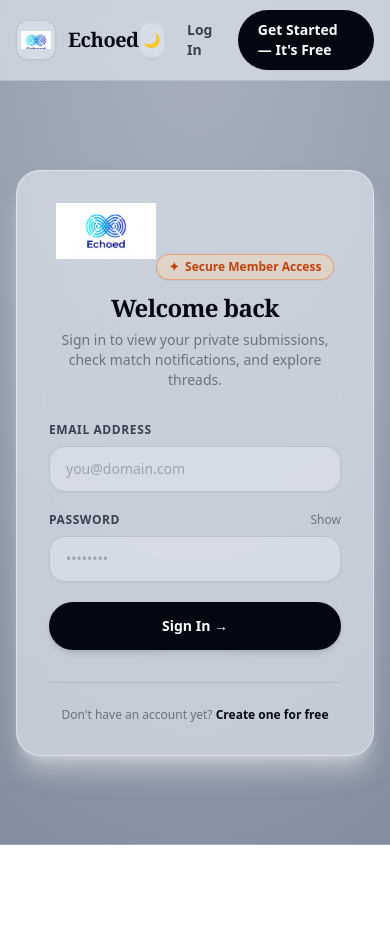
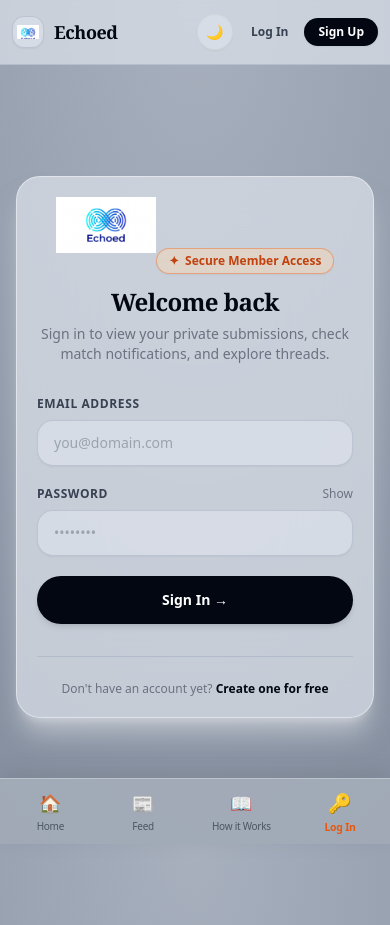
Before and after one commit to ayushkhanal1/Echoed, a Next.js app: page /login in a window 390 px wide. Before the commit the page ends 845 px from the top, so only its background shows below. Built offline with nearby package versions, Linux system fonts and the light colour scheme; no server answers.

Commit message:
feat: complete mobile responsiveness with fixed bottom navigation bar and adaptive layout

```diff
--- a/src/app/(auth)/login/page.tsx
+++ b/src/app/(auth)/login/page.tsx
@@ -56,7 +56,7 @@
   };
 
   return (
-    <div className="w-full max-w-lg rounded-3xl bg-white/80 backdrop-blur-2xl border border-white/80 p-8 sm:p-10 shadow-xl shadow-gray-200/50">
+    <div className="w-full max-w-lg rounded-3xl bg-white/80 backdrop-blur-2xl border border-white/80 p-5 sm:p-10 shadow-xl shadow-gray-200/50">
       {/* Header with official logo */}
       <div className="text-center">
         <Link href="/" className="inline-block mb-3 hover:opacity-90 transition-opacity">
--- a/src/app/(auth)/signup/page.tsx
+++ b/src/app/(auth)/signup/page.tsx
@@ -169,7 +169,7 @@
 
   return (
     <div className="flex min-h-[calc(100vh-5rem)] items-center justify-center px-4 py-12">
-      <div className="w-full max-w-lg rounded-3xl bg-white/80 backdrop-blur-2xl border border-white/80 p-8 sm:p-10 shadow-xl shadow-gray-200/50">
+      <div className="w-full max-w-lg rounded-3xl bg-white/80 backdrop-blur-2xl border border-white/80 p-5 sm:p-10 shadow-xl shadow-gray-200/50">
         {/* Header with official logo */}
         <div className="text-center">
           <Link href="/" className="inline-block mb-3 hover:opacity-90 transition-opacity">
--- a/src/app/globals.css
+++ b/src/app/globals.css
@@ -48,9 +48,10 @@
  * TONED-DOWN LIGHT THEME (Soothing Studio Matte - No Stark White Glare)
  * =========================================================================
  */
-html:not(.dark) header {
-  background-color: rgba(165, 173, 186, 0.75) !important;
-  border-bottom-color: rgba(255, 255, 255, 0.3) !important;
+html:not(.dark) header,
+html:not(.dark) nav[aria-label="Mobile Navigation"] {
+  background-color: rgba(165, 173, 186, 0.88) !important;
+  border-color: rgba(255, 255, 255, 0.3) !important;
 }
 
 html:not(.dark) .bg-white\/95,
@@ -120,6 +121,12 @@
  * DARK THEME (Preserved as requested)
  * =========================================================================
  */
+.dark header,
+.dark nav[aria-label="Mobile Navigation"] {
+  background-color: rgba(16, 22, 34, 0.92) !important;
+  border-color: rgba(255, 255, 255, 0.1) !important;
+}
+
 .dark .bg-white\/95,
 .dark .bg-white\/90,
 .dark .bg-white\/80,
--- a/src/app/layout.tsx
+++ b/src/app/layout.tsx
@@ -1,6 +1,12 @@
-import type { Metadata } from "next";
+import type { Metadata, Viewport } from "next";
 import "./globals.css";
 import Navbar from "@/components/layout/Navbar";
+
+export const viewport: Viewport = {
+  width: "device-width",
+  initialScale: 1,
+  maximumScale: 5,
+};
 
 export const metadata: Metadata = {
   title: "Echoed — Discover Shared Human Coincidences",
@@ -40,7 +46,7 @@
       </head>
       <body className="min-h-screen text-gray-900 dark:text-gray-100 antialiased flex flex-col selection:bg-brand-500 selection:text-white transition-colors duration-200">
         <Navbar />
-        <div className="flex-1">{children}</div>
+        <div className="flex-1 pb-24 md:pb-0">{children}</div>
       </body>
     </html>
   );
--- a/src/app/notifications/NotificationsClient.tsx
+++ b/src/app/notifications/NotificationsClient.tsx
@@ -264,18 +264,18 @@
                               </button>
                             </div>
                           ) : (
-                            <div className="flex flex-wrap items-center gap-3 pt-2 border-t border-orange-200/50">
+                            <div className="flex flex-col sm:flex-row items-stretch sm:items-center gap-2.5 pt-2 border-t border-orange-200/50">
                               <button
                                 onClick={() => handleConsentAction(notif.cluster_id!, "accept")}
                                 disabled={actingId === notif.cluster_id}
-                                className="px-5 py-2.5 rounded-full bg-gray-950 hover:bg-black text-white text-xs font-semibold transition-all shadow-sm disabled:opacity-50"
+                                className="w-full sm:w-auto px-5 py-2.5 rounded-full bg-gray-950 hover:bg-black text-white text-xs font-semibold transition-all shadow-sm disabled:opacity-50 text-center"
                               >
                                 {actingId === notif.cluster_id ? "Saving..." : "✓ Confirm Authenticity & Share Publicly →"}
                               </button>
                               <button
                                 onClick={() => handleConsentAction(notif.cluster_id!, "decline")}
                                 disabled={actingId === notif.cluster_id}
-                                className="px-4 py-2.5 rounded-full border border-gray-300 hover:bg-gray-100 text-gray-700 text-xs font-semibold transition-all disabled:opacity-50"
+                                className="w-full sm:w-auto px-4 py-2.5 rounded-full border border-gray-300 hover:bg-gray-100 text-gray-700 text-xs font-semibold transition-all disabled:opacity-50 text-center"
                               >
                                 Keep 100% Private
                               </button>
--- a/src/app/submit/SubmitClient.tsx
+++ b/src/app/submit/SubmitClient.tsx
@@ -81,7 +81,7 @@
       </div>
 
       {/* Main Form Card */}
-      <div className="rounded-3xl bg-white/90 backdrop-blur-2xl border border-white/90 p-8 shadow-sm space-y-6">
+      <div className="rounded-3xl bg-white/90 backdrop-blur-2xl border border-white/90 p-5 sm:p-8 shadow-sm space-y-6">
         {/* Privacy Highlight */}
         <div className="flex items-center justify-between p-4 rounded-2xl bg-emerald-50/70 border border-emerald-200/60 text-xs text-emerald-800 font-medium">
           <div className="flex items-center gap-2">
--- a/src/app/thread/[id]/ThreadClient.tsx
+++ b/src/app/thread/[id]/ThreadClient.tsx
@@ -143,7 +143,7 @@
       </div>
 
       {/* Main Thread Header Card */}
-      <div className="rounded-3xl bg-white/90 backdrop-blur-2xl border border-white/90 p-8 sm:p-10 shadow-sm space-y-6">
+      <div className="rounded-3xl bg-white/90 backdrop-blur-2xl border border-white/90 p-5 sm:p-10 shadow-sm space-y-6">
         <div className="flex flex-wrap items-center gap-2">
           <span className="inline-flex items-center gap-1.5 px-3.5 py-1 rounded-full bg-orange-50 border border-orange-200/80 text-orange-800 font-semibold text-xs shadow-sm">
             <span>✦</span> Meta AI Verified Coincidence
@@ -156,11 +156,11 @@
           </span>
         </div>
 
-        <h1 className="text-3xl sm:text-4xl font-extrabold tracking-tight text-gray-950 font-serif leading-tight">
+        <h1 className="text-2xl sm:text-4xl font-extrabold tracking-tight text-gray-950 font-serif leading-tight">
           {thread.title}
         </h1>
 
-        <p className="text-base sm:text-lg text-gray-700 font-medium leading-relaxed bg-amber-50/50 p-5 rounded-2xl border border-amber-200/40">
+        <p className="text-sm sm:text-lg text-gray-700 font-medium leading-relaxed bg-amber-50/50 p-4 sm:p-5 rounded-2xl border border-amber-200/40">
           &ldquo;{thread.preview_summary}&rdquo;
         </p>
 
--- a/src/components/layout/Navbar.tsx
+++ b/src/components/layout/Navbar.tsx
@@ -70,11 +70,15 @@
   const isActive = (path: string) => pathname === path;
 
   return (
-    <header className="sticky top-0 z-50 w-full bg-white/80 backdrop-blur-xl border-b border-gray-200/60 transition-all">
-      <div className="mx-auto flex h-20 max-w-7xl items-center justify-between px-4 sm:px-8">
+    <>
+      {/* ============================================================ */}
+      {/* TOP DESKTOP & MOBILE HEADER */}
+      {/* ============================================================ */}
+      <header className="sticky top-0 z-40 w-full bg-white/80 backdrop-blur-xl border-b border-gray-200/60 transition-all">
+        <div className="mx-auto flex h-16 sm:h-20 max-w-7xl items-center justify-between px-3 sm:px-8">
           {/* Brand Logo */}
-        <Link href="/" className="flex items-center gap-3 group">
-          <div className="relative w-10 h-10 rounded-xl bg-white border border-gray-200/80 p-1 flex items-center justify-center shadow-sm group-hover:scale-105 transition-transform overflow-hidden">
+          <Link href="/" className="flex items-center gap-2.5 sm:gap-3 group shrink-0">
+            <div className="relative w-8 h-8 sm:w-10 sm:h-10 rounded-xl bg-white border border-gray-200/80 p-1 flex items-center justify-center shadow-sm group-hover:scale-105 transition-transform overflow-hidden">
               <Image
                 src="/logo-icon.jpg"
                 alt="Echoed Logo Icon"
@@ -84,12 +88,12 @@
                 priority
               />
             </div>
-          <span className="text-xl font-bold tracking-tight text-gray-950 font-serif">
+            <span className="text-lg sm:text-xl font-bold tracking-tight text-gray-950 font-serif">
               Echoed
             </span>
           </Link>
 
-        {/* Center Navigation Links */}
+          {/* Desktop Center Navigation Links (Preserved 100% on PC) */}
           <nav className="hidden md:flex items-center gap-1 sm:gap-2">
             {user ? (
               <>
@@ -158,14 +162,14 @@
             )}
           </nav>
 
-        {/* Right CTA Actions & Theme Switcher */}
-        <div className="flex items-center gap-2.5 sm:gap-3">
+          {/* Right Header Controls (Theme Toggle & Compact Mobile Actions) */}
+          <div className="flex items-center gap-2 sm:gap-3">
             <ThemeToggle />
 
             {loading ? (
-            <div className="h-9 w-24 bg-gray-200/60 rounded-full animate-pulse" />
+              <div className="h-8 sm:h-9 w-20 sm:w-24 bg-gray-200/60 rounded-full animate-pulse" />
             ) : user ? (
-            <div className="flex items-center gap-2">
+              <div className="flex items-center gap-1.5 sm:gap-2">
                 <Link
                   href="/profile"
                   className="hidden sm:inline-flex items-center gap-2 px-3.5 py-1.5 text-xs font-semibold text-gray-800 bg-white border border-gray-200 rounded-full shadow-sm hover:border-gray-300"
@@ -175,29 +179,155 @@
                 </Link>
                 <button
                   onClick={handleLogout}
-                className="text-xs font-semibold text-gray-500 hover:text-rose-600 px-3 py-1.5 rounded-full hover:bg-rose-50 transition-all"
+                  className="text-xs font-semibold text-gray-500 hover:text-rose-600 px-2.5 sm:px-3 py-1 sm:py-1.5 rounded-full border border-gray-200/80 hover:bg-rose-50 hover:border-rose-200 transition-all"
                 >
                   Log Out
                 </button>
               </div>
             ) : (
-            <div className="flex items-center gap-3">
+              <div className="flex items-center gap-1.5 sm:gap-3">
                 <Link
                   href="/login"
-                className="text-sm font-semibold text-gray-700 hover:text-gray-950 px-3 py-2 transition-colors"
+                  className="text-xs sm:text-sm font-semibold text-gray-700 hover:text-gray-950 px-2.5 sm:px-3 py-1.5 transition-colors"
                 >
                   Log In
                 </Link>
                 <Link
                   href="/signup"
-                className="inline-flex items-center justify-center px-5 py-2.5 text-sm font-semibold text-white bg-gray-950 hover:bg-black rounded-full transition-all shadow-sm hover:shadow"
+                  className="inline-flex items-center justify-center px-3.5 sm:px-5 py-1.5 sm:py-2.5 text-xs sm:text-sm font-semibold text-white bg-gray-950 hover:bg-black rounded-full transition-all shadow-sm"
                 >
-                Get Started — It&apos;s Free
+                  <span>Sign Up</span>
+                  <span className="hidden sm:inline">&nbsp;— Free</span>
                 </Link>
               </div>
             )}
           </div>
         </div>
       </header>
+
+      {/* ============================================================ */}
+      {/* MOBILE BOTTOM NAVIGATION BAR (Phone-Only 4 Main Pages Tab Bar) */}
+      {/* ============================================================ */}
+      <nav
+        aria-label="Mobile Navigation"
+        className="md:hidden fixed bottom-0 left-0 right-0 z-50 bg-white/95 backdrop-blur-2xl border-t border-gray-200/90 shadow-[0_-6px_25px_rgba(0,0,0,0.08)] px-1 py-1.5"
+      >
+        <div className="flex items-center justify-around max-w-lg mx-auto">
+          {user ? (
+            <>
+              {/* 1. Home Feed */}
+              <Link
+                href="/feed"
+                className={`flex flex-col items-center justify-center min-w-[64px] py-1 px-2 rounded-2xl transition-all ${
+                  isActive("/feed")
+                    ? "text-orange-600 font-bold scale-105"
+                    : "text-gray-600 hover:text-gray-950"
+                }`}
+              >
+                <span className="text-lg">📰</span>
+                <span className="text-[10px] tracking-tight mt-0.5">Feed</span>
+              </Link>
+
+              {/* 2. Add Post */}
+              <Link
+                href="/submit"
+                className={`flex flex-col items-center justify-center min-w-[64px] py-1 px-2 rounded-2xl transition-all ${
+                  isActive("/submit")
+                    ? "text-orange-600 font-bold scale-105"
+                    : "text-gray-600 hover:text-gray-950"
+                }`}
+              >
+                <span className="text-lg">✍️</span>
+                <span className="text-[10px] tracking-tight mt-0.5">Add Post</span>
+              </Link>
+
+              {/* 3. Notifications */}
+              <Link
+                href="/notifications"
+                className={`relative flex flex-col items-center justify-center min-w-[64px] py-1 px-2 rounded-2xl transition-all ${
+                  isActive("/notifications")
+                    ? "text-orange-600 font-bold scale-105"
+                    : "text-gray-600 hover:text-gray-950"
+                }`}
+              >
+                <div className="relative">
+                  <span className="text-lg">🔔</span>
+                  {unreadCount > 0 && (
+                    <span className="absolute -top-1 -right-2 px-1.5 py-0.2 rounded-full bg-orange-500 text-white text-[9px] font-bold leading-none shadow-sm">
+                      {unreadCount}
+                    </span>
+                  )}
+                </div>
+                <span className="text-[10px] tracking-tight mt-0.5">Alerts</span>
+              </Link>
+
+              {/* 4. Profile */}
+              <Link
+                href="/profile"
+                className={`flex flex-col items-center justify-center min-w-[64px] py-1 px-2 rounded-2xl transition-all ${
+                  isActive("/profile")
+                    ? "text-orange-600 font-bold scale-105"
+                    : "text-gray-600 hover:text-gray-950"
+                }`}
+              >
+                <span className="text-lg">👤</span>
+                <span className="text-[10px] tracking-tight mt-0.5">Profile</span>
+              </Link>
+            </>
+          ) : (
+            <>
+              {/* Unauthenticated Visitor Tabs */}
+              <Link
+                href="/"
+                className={`flex flex-col items-center justify-center min-w-[64px] py-1 px-2 rounded-2xl transition-all ${
+                  isActive("/")
+                    ? "text-orange-600 font-bold scale-105"
+                    : "text-gray-600 hover:text-gray-950"
+                }`}
+              >
+                <span className="text-lg">🏠</span>
+                <span className="text-[10px] tracking-tight mt-0.5">Home</span>
+              </Link>
+
+              <Link
+                href="/feed"
+                className={`flex flex-col items-center justify-center min-w-[64px] py-1 px-2 rounded-2xl transition-all ${
+                  isActive("/feed")
+                    ? "text-orange-600 font-bold scale-105"
+                    : "text-gray-600 hover:text-gray-950"
+                }`}
+              >
+                <span className="text-lg">📰</span>
+                <span className="text-[10px] tracking-tight mt-0.5">Feed</span>
+              </Link>
+
+              <Link
+                href="/how-it-works"
+                className={`flex flex-col items-center justify-center min-w-[64px] py-1 px-2 rounded-2xl transition-all ${
+                  isActive("/how-it-works")
+                    ? "text-orange-600 font-bold scale-105"
+                    : "text-gray-600 hover:text-gray-950"
+                }`}
+              >
+                <span className="text-lg">📖</span>
+                <span className="text-[10px] tracking-tight mt-0.5">How it Works</span>
+              </Link>
+
+              <Link
+                href="/login"
+                className={`flex flex-col items-center justify-center min-w-[64px] py-1 px-2 rounded-2xl transition-all ${
+                  isActive("/login")
+                    ? "text-orange-600 font-bold scale-105"
+                    : "text-gray-600 hover:text-gray-950"
+                }`}
+              >
+                <span className="text-lg">🔑</span>
+                <span className="text-[10px] tracking-tight mt-0.5">Log In</span>
+              </Link>
+            </>
+          )}
+        </div>
+      </nav>
+    </>
   );
 }
```
Also changed, not shown: src/app/profile/ProfileClient.tsx (+5 -5 lines). Lines whose indentation alone changed are shown as unchanged.
